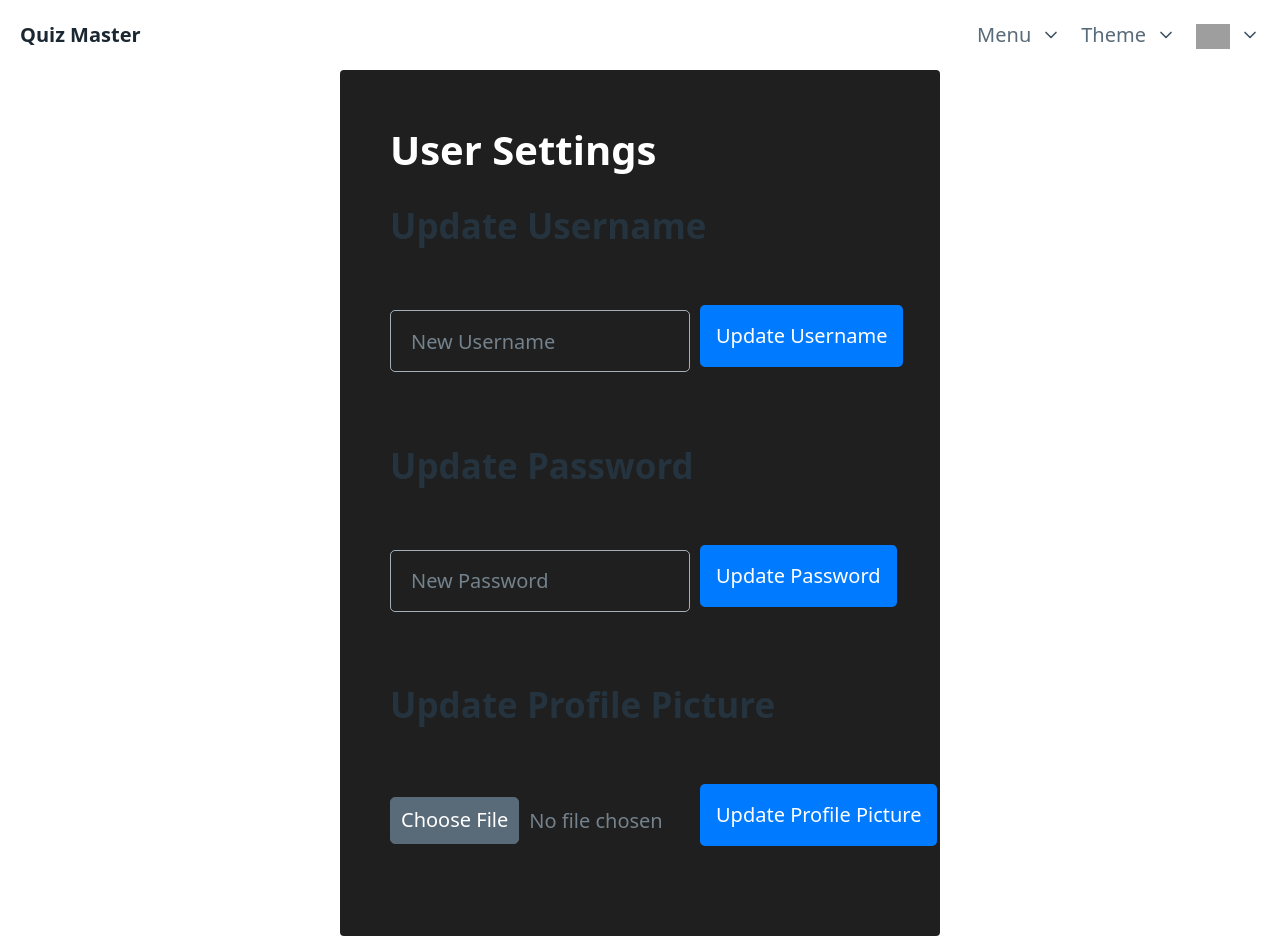
After one commit to jonasbalante123/G4-Project-Website, a PHP site: page /G4-PROJECT-WEBSITE/site/settings.php in a window 1280 px wide. The commit adds this page. Run offline with PHP 8.4, Linux system fonts and the light colour scheme; the visitor is signed in with stand-in values (Sample User, id 1); tables that the repository leaves empty or names only in its code hold one stand-in row (values such as "Sample post"); some libraries are stand-ins or nearby versions; grey boxes are pictures that could not be loaded.

Commit message:
almost
done

```diff
--- a/index.php
+++ b/index.php
@@ -127,7 +127,7 @@ if ($_SERVER['REQUEST_METHOD'] === 'POST') {
             </form>
         </div>
     </article>
-    <script src="../minimal-theme-switcher.js"></script>
+    <script src="minimal-theme-switcher.js"></script>
 </body>
 
 </html>
--- a/site/CreatQ.php
+++ b/site/CreatQ.php
@@ -84,7 +84,7 @@ include("login_checker.php");?>
         <a href="Profile.php" class="secondary">Profile</a>
       </li>
       <li>
-        <a href="#settings" class="secondary">Settings</a>
+        <a href="settings.php" class="secondary">Settings</a>
       </li>
       <li>
         <a href="SignUp.php" class="secondary">Sign Out</a>
--- a/site/create/Identification.php
+++ b/site/create/Identification.php
@@ -50,13 +50,13 @@
           </summary>
           <ul role="listbox">
             <li>
-              <a href="Profile.html" class="secondary">Profile</a>
+              <a href="../Profile.php" class="secondary">Profile</a>
             </li>
             <li>
-              <a href="../settings.html" class="secondary">Settings</a>
+              <a href="../settings.php" class="secondary">Settings</a>
             </li>
             <li>
-              <a href="../SignUp.php" class="secondary">Sign Out</a>
+              <a href="../Logout.php" class="secondary">Sign Out</a>
             </li>
           </ul>
         </details>
--- a/site/create/truefalse.php
+++ b/site/create/truefalse.php
@@ -47,13 +47,13 @@
           </summary>
           <ul role="listbox">
             <li>
-              <a href="..\Profile.html" class="secondary">Profile</a>
+              <a href="..\Profile.php" class="secondary">Profile</a>
             </li>
             <li>
-              <a href="..\settings.html" class="secondary">Settings</a>
+              <a href="..\settings.php" class="secondary">Settings</a>
             </li>
             <li>
-              <a href="..\SignUp.php" class="secondary">Sign Out</a>
+              <a href="..\Logout.php" class="secondary">Sign Out</a>
             </li>
           </ul>
         </details>
--- a/site/main.php
+++ b/site/main.php
@@ -51,9 +51,6 @@ $email = $_SESSION['email'];
       </details>
     </li>
 
-<!--  <a href="#" class="secondary profileImg">
-            <img src="https://cdn.discordapp.com/attachments/1107703701864448113/1108021799863730307/Heart_Detailed_2.png" width="34" height="34" alt="">
-            </a>-->
       <li>
         <details role="list" dir="rtl">
           <summary aria-haspopup="listbox" role="link"><a href="#" class="secondary profileImg">
@@ -65,7 +62,7 @@ $email = $_SESSION['email'];
       <a href="Profile.php" class="secondary">Profile</a>
     </li>
     <li>
-      <a href="#settings" class="secondary">Settings</a>
+      <a href="settings.php" class="secondary">Settings</a>
     </li>
     <li>
       <a href="logout.php" class="secondary">Sign Out</a>
--- /dev/null
+++ b/site/settings.php
@@ -0,0 +1,283 @@
+<?php
+// Assuming you have the necessary credentials for your database connection
+$host = 'localhost'; // Replace with your database host
+$username = 'root'; // Replace with your database username
+$password = ''; // Replace with your database password
+$dbName = 'quiz_db'; // Replace with your database name
+
+// Establish a database connection
+$connection = mysqli_connect($host, $username, $password, $dbName);
+
+// Check if the connection was successful
+if (!$connection) {
+    die('Database connection failed: ' . mysqli_connect_error());
+}
+
+session_start(); // Assuming you are using sessions for user authentication
+
+// Check if the user is logged in and the user ID exists in the session
+if (!isset($_SESSION['uid'])) {
+    // Redirect the user to the login page or display an error message
+    header('Location: ../index.php');
+    exit();
+}
+
+$userId = $_SESSION['uid']; // User ID from the session
+
+// Fetch user data from the database using the logged-in user's ID
+$query = "SELECT `username`, `password`, `profile_picture` FROM `user_accounts` WHERE `UID` = $userId";
+$result = mysqli_query($connection, $query);
+
+// Check if the query was successful and user data is found
+if ($result && mysqli_num_rows($result) > 0) {
+    $userData = mysqli_fetch_assoc($result);
+} else {
+    // Handle the case when user data is not found
+    // Redirect the user to an error page or display an error message
+    die('User data not found.');
+}
+
+// Handle form submissions for username update
+if (isset($_POST['new_username'])) {
+    $newUsername = mysqli_real_escape_string($connection, $_POST['new_username']);
+
+    // Update the username in the database
+    $updateQuery = "UPDATE `user_accounts` SET `username` = '$newUsername' WHERE `UID` = $userId";
+    $updateResult = mysqli_query($connection, $updateQuery);
+
+    if ($updateResult) {
+        // Username update successful
+        // You can redirect the user to the settings page or display a success message
+        header('Location: settings.php');
+        exit();
+    } else {
+        // Username update failed
+        // Handle the error appropriately
+        echo 'Error updating username: ' . mysqli_error($connection);
+    }
+}
+
+// Handle form submissions for password update
+if (isset($_POST['new_password'])) {
+    $newPassword = mysqli_real_escape_string($connection, $_POST['new_password']);
+
+    // Update the password in the database
+    $updateQuery = "UPDATE `user_accounts` SET `password` = '$newPassword' WHERE `UID` = $userId";
+    $updateResult = mysqli_query($connection, $updateQuery);
+
+    if ($updateResult) {
+        // Password update successful
+        // You can redirect the user to the settings page or display a success message
+        header('Location: settings.php');
+        exit();
+    } else {
+        // Password update failed
+        // Handle the error appropriately
+        echo 'Error updating password: ' . mysqli_error($connection);
+    }
+}
+
+// Handle form submissions for profile picture update
+if (isset($_FILES['new_profile_picture'])) {
+    $file = $_FILES['new_profile_picture'];
+    $fileName = $file['name'];
+    $fileTmpName = $file['tmp_name'];
+
+    // Move the uploaded file to a desired location
+    $destination = 'uploads/' . $fileName;
+    if (move_uploaded_file($fileTmpName, $destination)) {
+        // Update the profile picture in the database
+        $updateQuery = "UPDATE `user_accounts` SET `profile_picture` = '$destination' WHERE `UID` = $userId";
+        $updateResult = mysqli_query($connection, $updateQuery);
+
+        if ($updateResult) {
+            // Profile picture update successful
+            // Update the profile picture in the session
+            $_SESSION['profile_picture'] = $destination;
+
+            // You can redirect the user to the settings page or display a success message
+            header('Location: settings.php');
+            exit();
+        } else {
+            // Profile picture update failed
+            // Handle the error appropriately
+            echo 'Error updating profile picture: ' . mysqli_error($connection);
+        }
+    } else {
+        // Failed to move the uploaded file
+        // Handle the error appropriately
+        echo 'Error uploading profile picture.';
+    }
+}
+
+// Rest of the HTML and form elements for the settings page
+
+
+// Rest of the HTML and form elements for the settings page
+?>
+<!DOCTYPE html>
+<html>
+<head>
+    <title>User Settings</title>
+    <link rel="stylesheet" href="..\node_modules\@picocss\pico\css\pico.min.css">
+    <style>
+        body {
+            display: flex;
+            flex-direction: column;
+            align-items: center;
+            margin: 0;
+            padding: 0;
+        }
+
+        .container {
+            max-width: 600px;
+            padding: 50px;
+            background-color: #1f1f1f;
+            border-radius: 4px;
+            color: #fff;
+        }
+
+        h1 {
+            margin-bottom: 20px;
+            color: #fff;
+        }
+
+        form {
+            margin-bottom: 20px;
+        }
+
+        .form-row {
+            display: flex;
+            align-items: center;
+        }
+
+        .form-row input[type="text"],
+        .form-row input[type="password"],
+        .form-row input[type="file"] {
+            margin-bottom: 10px;
+            width: 300px;
+            margin-right: 10px;
+        }
+
+        .form-row input[type="submit"] {
+            background-color: #007bff;
+            color: #fff;
+            border: none;
+            padding: 8px 16px;
+            cursor: pointer;
+            width: auto; /* Set the width to auto */
+        }
+
+        .navbar {
+            background-color: #1f1f1f;
+            padding: 10px;
+            width: 100%;
+            box-sizing: border-box;
+            display: flex;
+            justify-content: space-between;
+            align-items: center;
+        }
+
+        .navbar ul {
+            display: flex;
+            list-style-type: none;
+            margin: 0;
+            padding: 0;
+        }
+
+        .navbar ul li {
+            margin-right: 10px;
+        }
+
+        .navbar ul li a {
+            text-decoration: none;
+            color: #fff;
+            padding: 5px;
+        }
+    </style>
+</head>
+<body>
+<!-- Navigation -->
+<nav class="container-fluid">
+    <ul>
+      <li><strong><a href="main.php" class="contrast">Quiz Master</a></strong></li>
+    </ul>
+    <!-- Menu -->
+    <ul>
+      <li>
+        <details role="list" dir="rtl">
+          <summary aria-haspopup="listbox" role="link" class="secondary">Menu</summary>
+          <ul role="listbox">
+            <li><a href="CreatQ.php">Create Quiz</a></li>
+            <li><a href="ViewQ.php">View Quizzes</a></li>
+            <li><a href="">Users</a></li>
+            <li><a href="AboutUs.php">About Us</a></li>
+          </ul>
+        </details>
+      </li>
+
+      <!-- Theme Changer -->
+      <li>
+        <details role="list" dir="rtl">
+          <summary aria-haspopup="listbox" role="link" class="secondary topnav">Theme</summary>
+          <ul role="listbox">
+            <li><a href="#" data-theme-switcher="light" color="black">Light</a></li>
+            <li><a href="#" data-theme-switcher="dark" color="black">Dark</a></li>
+          </ul>
+        </details>
+      </li>
+
+      <!-- Profile -->
+      <li>
+        <details role="list" dir="rtl">
+          <summary aria-haspopup="listbox" role="link">
+           <a href="#" class="secondary profileImg">
+            <img src="<?php echo isset($_SESSION['profile_picture']) ? $_SESSION['profile_picture'] : 'https://cdn.discordapp.com/attachments/1107703701864448113/1108021799863730307/Heart_Detailed_2.png'; ?>" width="34" height="34">
+            </a>
+
+          </summary>
+          <ul role="listbox">
+            <li>
+              <a href="Profile.php" class="secondary">Profile</a>
+            </li>
+            <li>
+              <a href="settings.php" class="secondary">Settings</a>
+            </li>
+            <li>
+              <a href="Logout.php" class="secondary">Sign Out</a>
+            </li>
+          </ul>
+        </details>
+      </li>
+    </ul>
+  </nav>
+
+    <div class="container">
+        <h1>User Settings</h1>
+
+        <h2>Update Username</h2>
+        <form method="POST" action="settings.php">
+            <div class="form-row">
+                <input type="text" name="new_username" placeholder="New Username" required>
+                <input type="submit" value="Update Username">
+            </div>
+        </form>
+
+        <h2>Update Password</h2>
+        <form method="POST" action="settings.php">
+            <div class="form-row">
+                <input type="password" name="new_password" placeholder="New Password" required>
+                <input type="submit" value="Update Password">
+            </div>
+        </form>
+
+        <h2>Update Profile Picture</h2>
+        <form method="POST" action="settings.php" enctype="multipart/form-data">
+            <div class="form-row">
+                <input type="file" name="new_profile_picture" required>
+                <input type="submit" value="Update Profile Picture">
+            </div>
+        </form>
+    </div>
+</body>
+</html>
--- a/site/view_quiz_TF.php
+++ b/site/view_quiz_TF.php
@@ -150,10 +150,10 @@ $conn->close();
                     </summary>
                     <ul role="listbox">
                         <li>
-                            <a href="Profile.html" class="secondary">Profile</a>
+                            <a href="Profile.php" class="secondary">Profile</a>
                         </li>
                         <li>
-                            <a href="settings.html" class="secondary">Settings</a>
+                            <a href="settings.php" class="secondary">Settings</a>
                         </li>
                         <li>
                             <a href="logout.php" class="secondary">Sign Out</a>
```
Also changed, not shown: site/AboutUs.php (+2 -17 lines), site/Profile.php (+106 -53 lines), site/create/multiplechoice.php (+8 -6 lines), site/uploads/888654741729607701.png (added).
